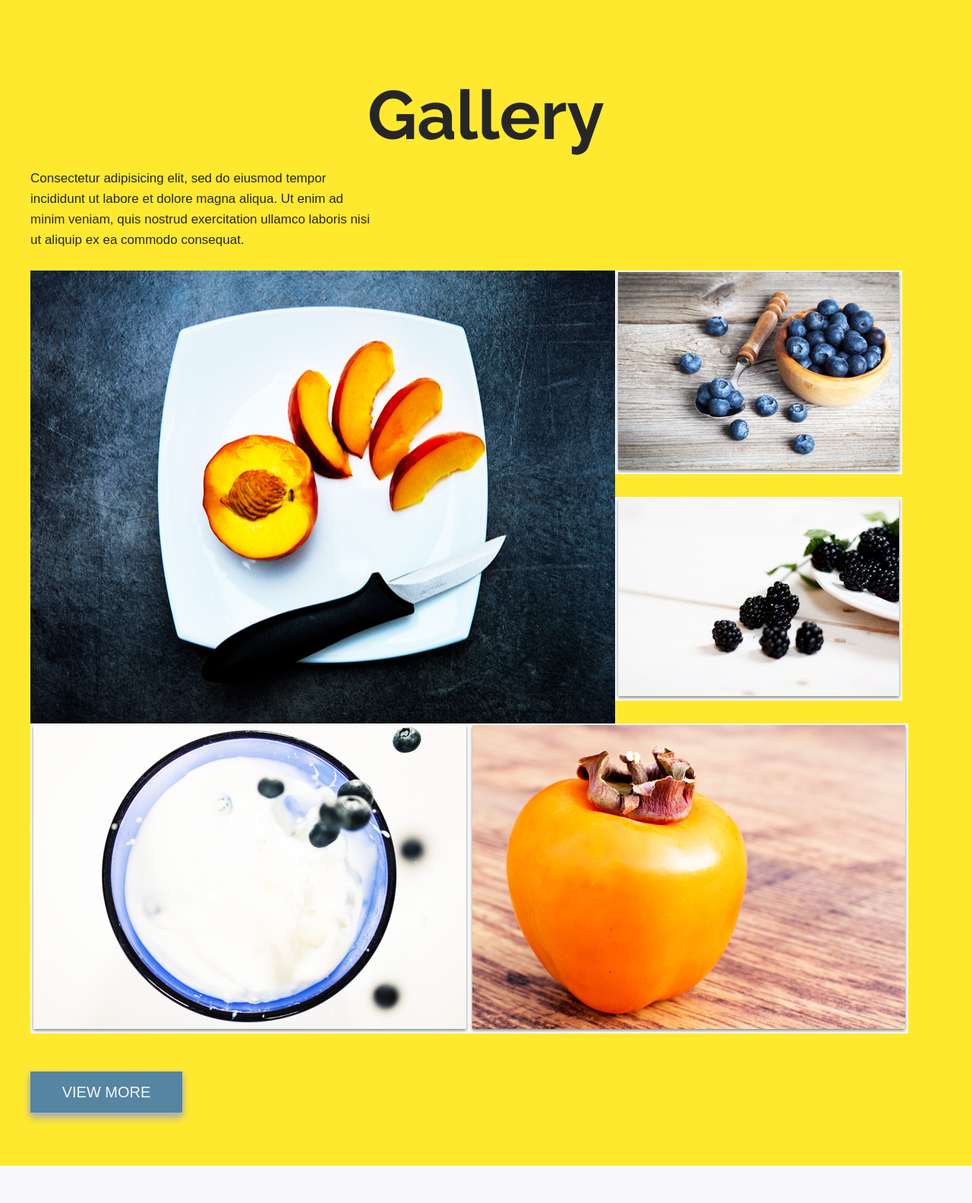
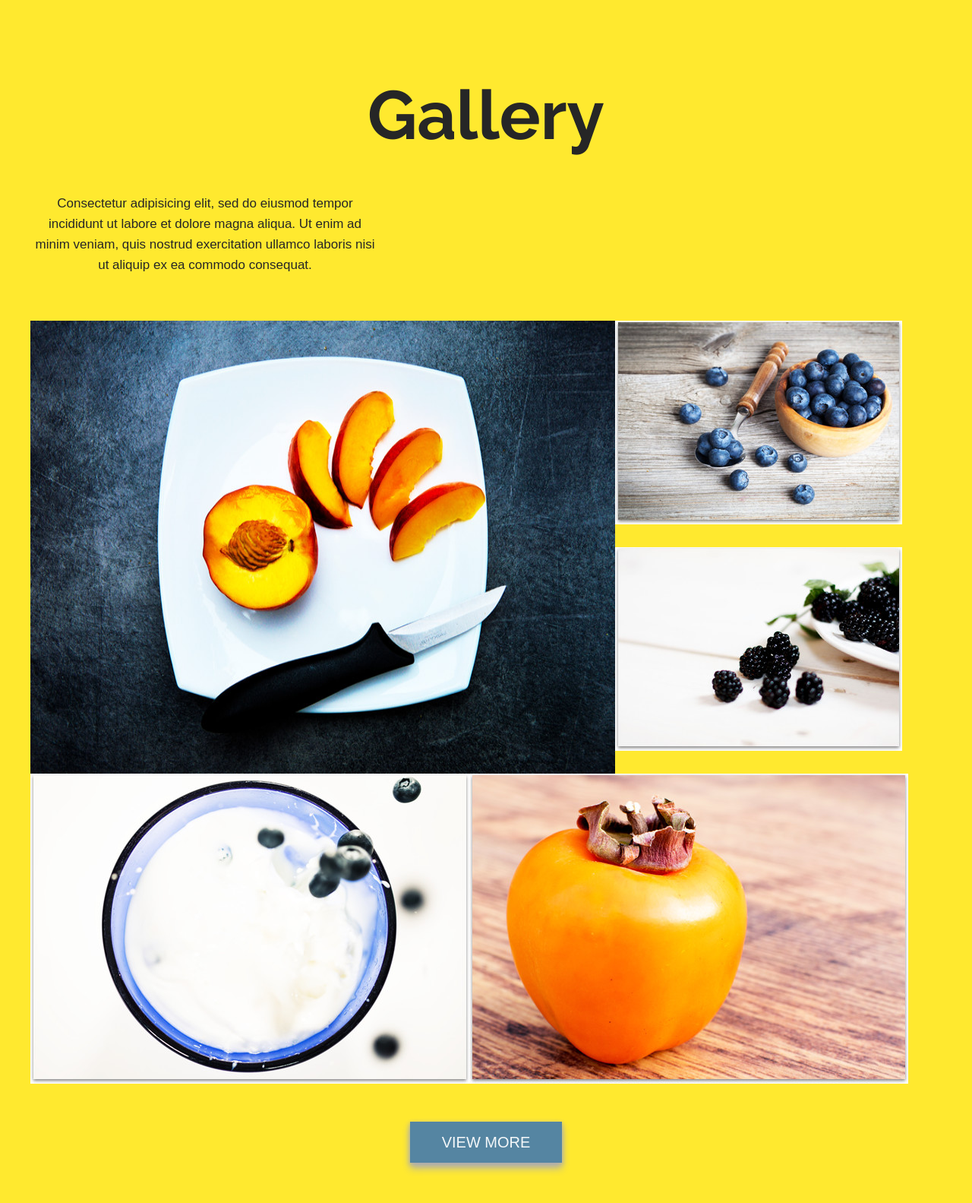
Before and after one commit to LucyFo/flex-cahee, a plain HTML site: page index.html in a window 1280 px wide. Shown: the part 2460-4043 px from the top of the page at 76% size. Before the commit the page ends 3994 px from the top, so only its background shows below. Drawn offline with Linux system fonts and the light colour scheme.

Commit message:
fix mistakes

```diff
--- a/index.html
+++ b/index.html
@@ -7,6 +7,7 @@
     <meta http-equiv="X-UA-Compatible" content="ie=edge">
     <link href="https://fonts.googleapis.com/css?family=Pacifico|Raleway:200,300,400,700,900" rel="stylesheet">
     <title>Cahee</title>
+    <link rel="icon" type="image/png" href="./assets/images/favicon-32x32.png" sizes="32x32" />
     <link rel="stylesheet" href="./style.css">
 </head>
 
@@ -72,8 +73,7 @@
     <section id="gallery">
         <div class="wrapper">
             <h2>Gallery</h2>
-            <p>Consectetur adipisicing elit, sed do eiusmod tempor incididunt ut labore et dolore magna aliqua. Ut enim
-                ad minim veniam, quis nostrud exercitation ullamco laboris nisi ut aliquip ex ea commodo consequat.</p>
+            <p>Consectetur adipisicing elit, sed do eiusmod tempor incididunt ut labore et dolore magna aliqua. Ut enim ad minim veniam, quis nostrud exercitation ullamco laboris nisi ut aliquip ex ea commodo consequat.</p>
             <div class="gallery-items">
                 <div class="flex">
                     <img src="./assets/images/1.jpeg" alt="">
--- a/style.css
+++ b/style.css
@@ -155,9 +155,8 @@ section p {
     /* padding: 0 0 0 25px;       */
     font-size: 20px;
     font-weight: bold;
-    vertical-align: auto;
 }
-.our-advantage a span .image {
+.our-advantage span .image {
     /* width: 50%; */
     width: 100px;
     flex: 1 1 auto;
@@ -169,13 +168,17 @@ section p {
 }
 #gallery .wrapper {
     padding-top: 100px;
-}
-#gallery h2 {
     text-align: center;
 }
+#gallery h2,
+#gallery p {
+    text-align: center;
+}
+#gallery p {
+    margin: 50px auto;
+}
 #gallery button {
-    margin: 0 auto;
-    display: inline-block;
+    margin-bottom: 119px;
     font-size: 20px;
     font-weight: 300;
     background-color: #5585a2;
```
Also changed, not shown: assets/images/code.txt (added), assets/images/favicon-16x16.png (added), assets/images/favicon-32x32.png (added), assets/images/favicon.ico (added).
